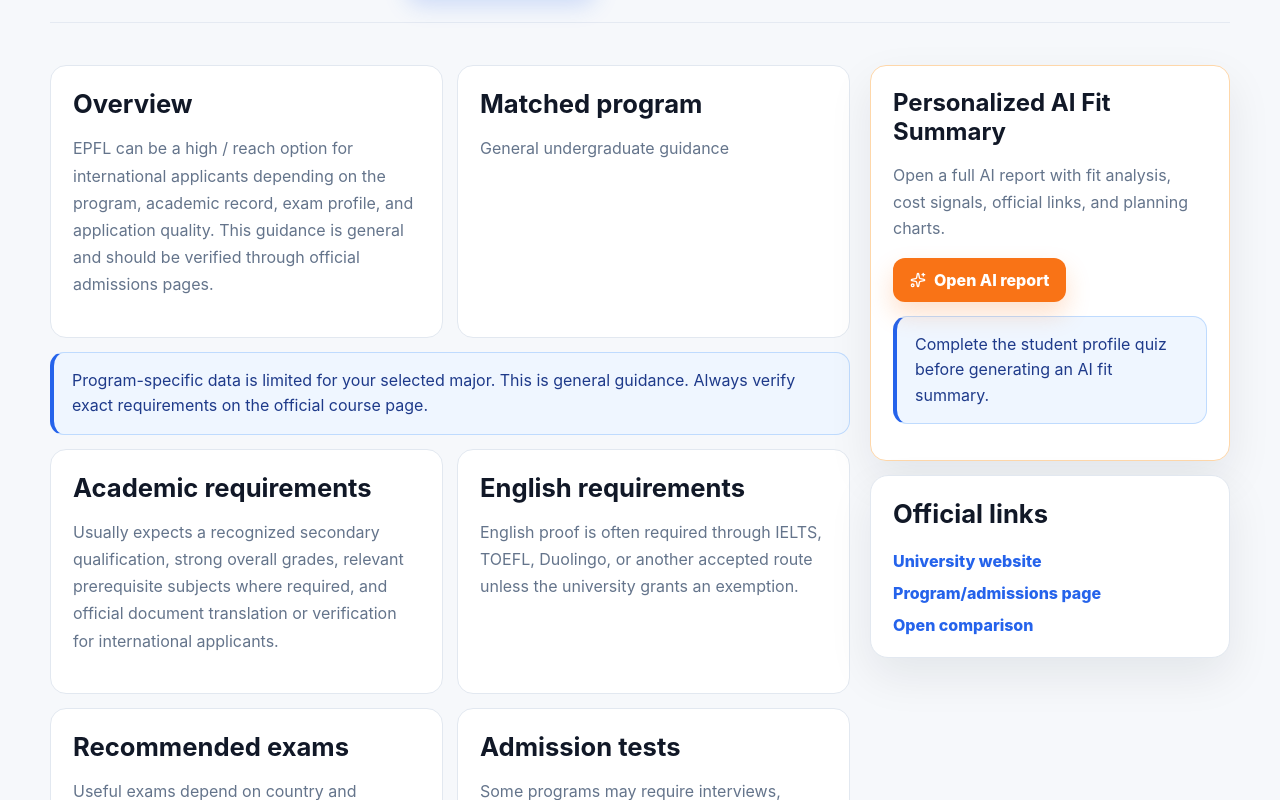
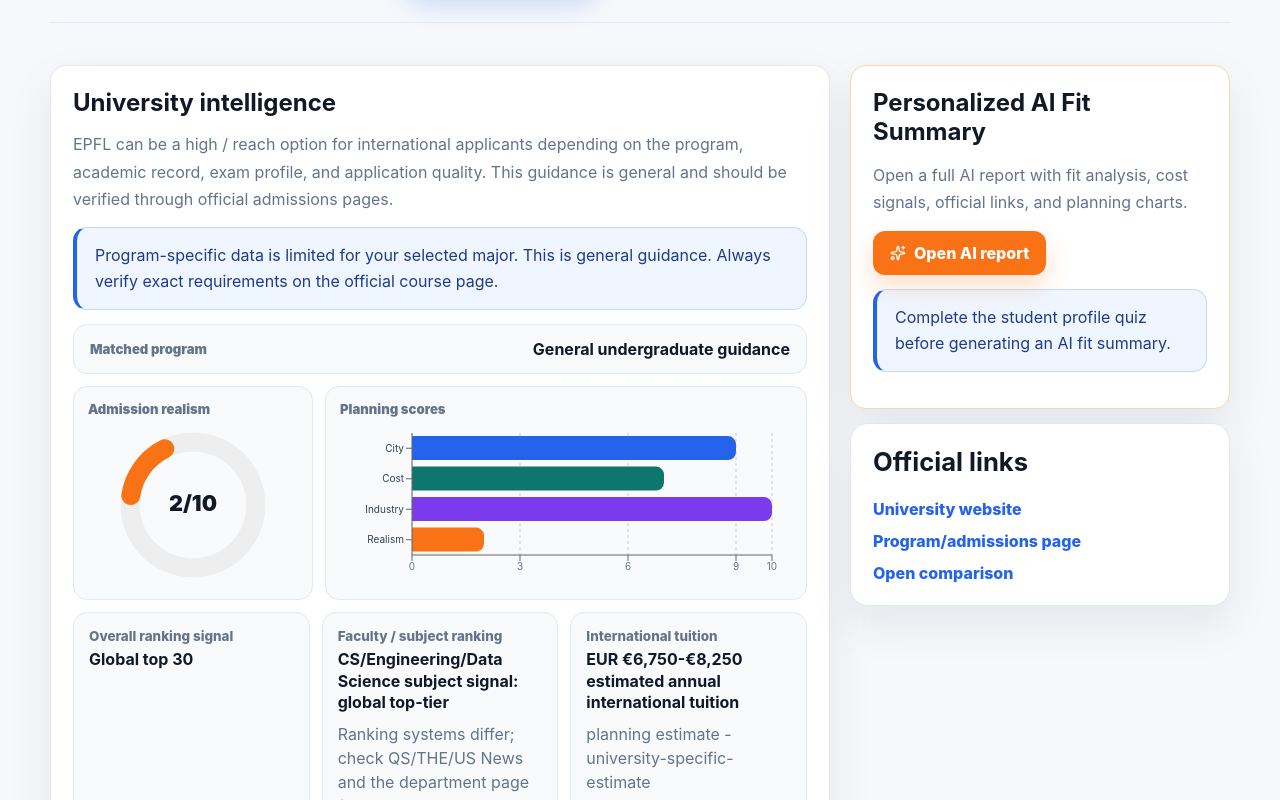
Before and after one commit to jamalazizli050-cmd/majormap, a React (Vite) app: page /university/epfl in a window 1280 px wide. Shown: the part 520-1320 px from the top of the page. Built offline with nearby package versions, Linux system fonts and the light colour scheme.

Commit message:
Simplify detail page dashboard

```diff
--- a/src/index.css
+++ b/src/index.css
@@ -758,7 +758,7 @@
 
 .detail-layout {
   display: grid;
-  grid-template-columns: minmax(0, 1fr) minmax(320px, 0.45fr);
+  grid-template-columns: minmax(0, 1fr) minmax(320px, 380px);
   gap: 20px;
   align-items: start;
 }
@@ -1118,8 +1118,7 @@
 }
 
 .detail-intelligence-card {
-  grid-column: 1 / -1;
-  margin-top: 4px;
+  margin-bottom: 0;
 }
 
 .detail-intelligence-card .ranking-grid {
@@ -1132,7 +1131,7 @@
 
 .detail-chart-grid {
   display: grid;
-  grid-template-columns: minmax(260px, 0.65fr) minmax(0, 1.35fr);
+  grid-template-columns: minmax(240px, 0.65fr) minmax(0, 1.35fr);
   gap: 12px;
   margin-bottom: 12px;
 }
@@ -1160,19 +1159,33 @@
   font-weight: 900;
 }
 
-.program-guidance-grid {
-  display: grid;
-  grid-template-columns: repeat(2, minmax(0, 1fr));
-  gap: 14px;
-}
-
-.program-guidance-grid .detail-block {
-  margin-bottom: 0;
-}
-
-.guidance-notice {
-  grid-column: 1 / -1;
-  margin-bottom: 0;
+.intelligence-lede {
+  max-width: 860px;
+  margin: 0 0 14px;
+  color: var(--muted);
+  line-height: 1.7;
+}
+
+.program-chip-row {
+  display: flex;
+  align-items: center;
+  justify-content: space-between;
+  gap: 12px;
+  margin-bottom: 12px;
+  padding: 14px 16px;
+  background: var(--surface-soft);
+  border: 1px solid var(--border);
+  border-radius: 14px;
+}
+
+.program-chip-row span {
+  color: var(--muted);
+  font-size: 0.82rem;
+  font-weight: 900;
+}
+
+.program-chip-row strong {
+  text-align: right;
 }
 
 .ranking-grid,
--- a/src/pages/UniversityDetails.jsx
+++ b/src/pages/UniversityDetails.jsx
@@ -6,15 +6,6 @@
 import { universities } from "../data/universities";
 import { getBestProgramForMajor } from "../utils/matching";
 import { addToCompare, getLastResults, getStudentProfile, isInCompare, removeFromCompare } from "../utils/storage";
-
-function DetailBlock({ title, children }) {
-  return (
-    <article className="detail-block">
-      <h2>{title}</h2>
-      <p>{children}</p>
-    </article>
-  );
-}
 
 function ScoreItem({ label, value, note }) {
   return (
@@ -90,41 +81,18 @@
       </section>
 
       <section className="page-section detail-layout">
-        <div className="program-guidance-grid">
-          <DetailBlock title="Overview">{university.overview}</DetailBlock>
-          <DetailBlock title="Matched program">{program.programName}</DetailBlock>
+        <article className="insight-card detail-intelligence-card">
+          <h2>University intelligence</h2>
+          <p className="intelligence-lede">{university.overview}</p>
           {!isExactMatch && (
-            <div className="notice guidance-notice">
+            <div className="notice">
               Program-specific data is limited for your selected major. This is general guidance. Always verify exact requirements on the official course page.
             </div>
           )}
-          <DetailBlock title="Academic requirements">{program.academicRequirements}</DetailBlock>
-          <DetailBlock title="English requirements">{program.englishRequirements}</DetailBlock>
-          <DetailBlock title="Recommended exams">{program.recommendedExams}</DetailBlock>
-          <DetailBlock title="Admission tests">{program.admissionTests}</DetailBlock>
-          <DetailBlock title="Application notes">{program.applicationNotes}</DetailBlock>
+          <div className="program-chip-row">
+            <span>Matched program</span>
+            <strong>{program.programName}</strong>
           </div>
-        <aside className="detail-sidebar">
-          <article className="ai-card">
-            <h2>Personalized AI Fit Summary</h2>
-            <p>Open a full AI report with fit analysis, cost signals, official links, and planning charts.</p>
-            <div className="ai-actions">
-              <Button to={`/university/${university.id}/ai-summary`} disabled={!profile}>
-                <Sparkles size={16} />
-                Open AI report
-              </Button>
-            </div>
-            {!profile && <div className="notice">Complete the student profile quiz before generating an AI fit summary.</div>}
-          </article>
-          <article className="side-panel">
-            <h2>Official links</h2>
-            <a href={university.officialUrl} target="_blank" rel="noreferrer">University website</a>
-            <a href={program.programUrl} target="_blank" rel="noreferrer">Program/admissions page</a>
-            <Link to="/compare">Open comparison</Link>
-          </article>
-        </aside>
-        <article className="insight-card detail-intelligence-card">
-            <h2>University intelligence</h2>
           <div className="detail-chart-grid">
             <div className="detail-chart-box">
               <span>Admission realism</span>
@@ -188,6 +156,25 @@
             {university.insights.industry.ecosystemCompanies.map((company) => <span key={company}>{company}</span>)}
           </div>
         </article>
+        <aside className="detail-sidebar">
+          <article className="ai-card">
+            <h2>Personalized AI Fit Summary</h2>
+            <p>Open a full AI report with fit analysis, cost signals, official links, and planning charts.</p>
+            <div className="ai-actions">
+              <Button to={`/university/${university.id}/ai-summary`} disabled={!profile}>
+                <Sparkles size={16} />
+                Open AI report
+              </Button>
+            </div>
+            {!profile && <div className="notice">Complete the student profile quiz before generating an AI fit summary.</div>}
+          </article>
+          <article className="side-panel">
+            <h2>Official links</h2>
+            <a href={university.officialUrl} target="_blank" rel="noreferrer">University website</a>
+            <a href={program.programUrl} target="_blank" rel="noreferrer">Program/admissions page</a>
+            <Link to="/compare">Open comparison</Link>
+          </article>
+        </aside>
       </section>
     </main>
   );
```
Lines whose indentation alone changed are shown as unchanged.
